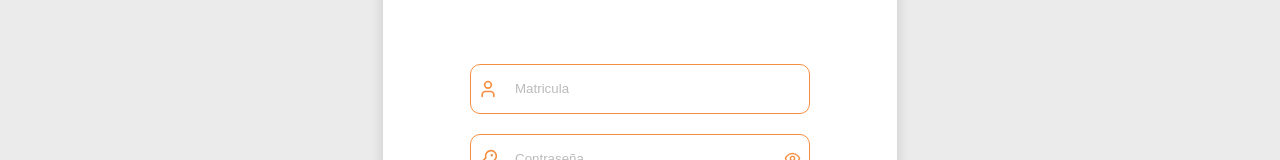
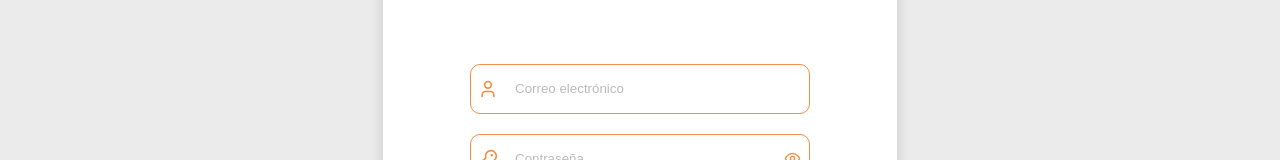
Before and after one commit to adrianhdez2/choco-market, a React (Vite) app: page /login in a window 1280 px wide. Shown: the part 237-397 px from the top of the page. Built offline with nearby package versions, Linux system fonts and the light colour scheme.

Commit message:
Some changes

```diff
--- a/src/pages/Login.jsx
+++ b/src/pages/Login.jsx
@@ -10,7 +10,7 @@ function Login() {
   const [inputType, setInputType] = useState('password')
   const [localError, setLocalError] = useState(error)
   const [values, setValues] = useState({
-    matricula: '',
+    email: '',
     password: ''
   })
 
@@ -58,7 +58,7 @@ function Login() {
               <small className="error_dialog_text">{error}</small>
             </div>
           }
-          <InputField type={"text"} name="matricula" value={values.matricula} placeholder="Matricula" onChange={handleValues} icon={User} />
+          <InputField type={"email"} name="email" value={values.email} placeholder="Correo electrónico" onChange={handleValues} icon={User} />
 
           <InputField classN="form_input_password" classInput="password" type={inputType} name="password" value={values.password} placeholder="Contraseña" onChange={handleValues} handleShow={handleShow} icon={KeyRound} isShow={isShow} login={true} />
 
```
